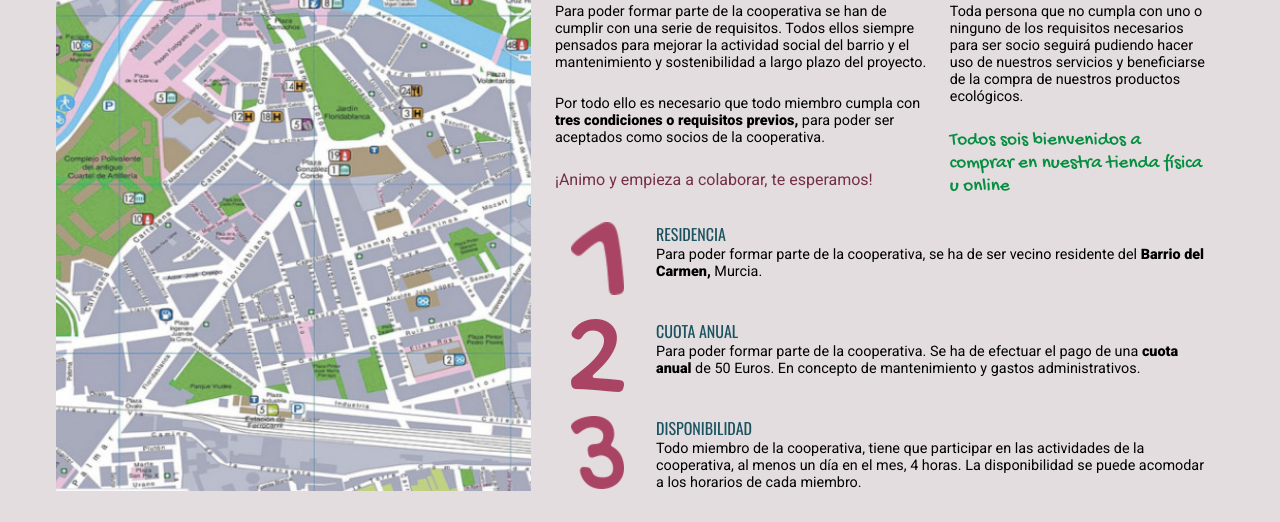
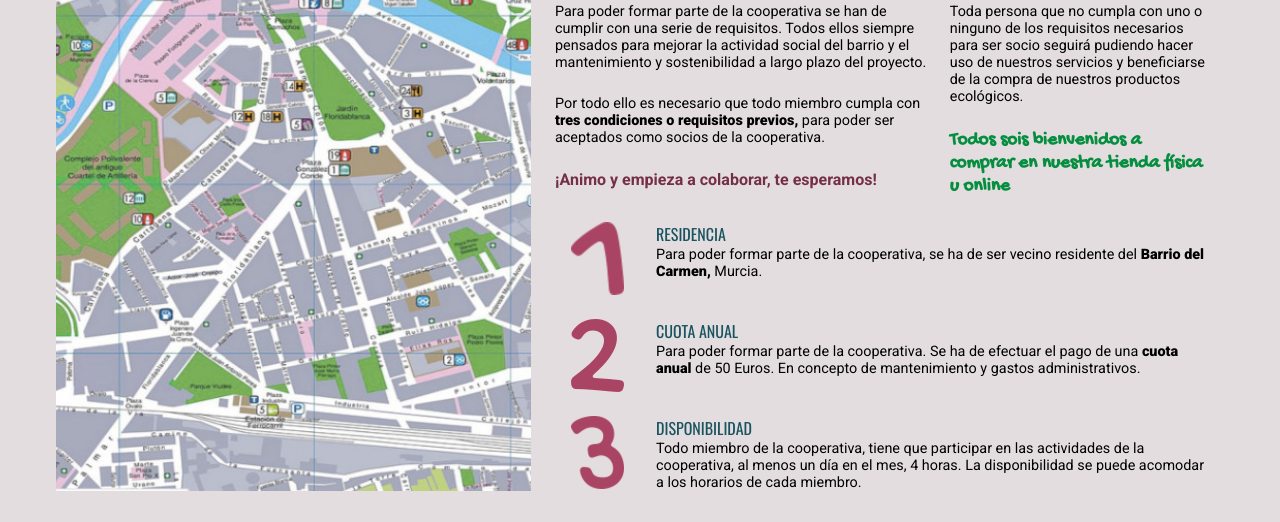
Before and after one commit to MG-PD/Proyecto_WEB_PEC3, a plain HTML site: page hazteSocio.html in a window 1280 px wide. Shown: the part 278-800 px from the top of the page. Drawn offline with nearby package versions, Linux system fonts and the light colour scheme.

Commit message:
Update styles.css

```diff
--- a/css/styles.css
+++ b/css/styles.css
@@ -489,12 +489,14 @@ header{
 
 .bold_red{
     font-size: 1rem;
+    font-weight: 600;
     color: #742F46;
     padding-top: 1rem;
 }
 .hand_verde{
     font-family: "Gochi hand";
     font-size: 1.2rem;
+    font-weight: 600;
     color: #058E3F;
     padding-top: 1rem;
 }
```
